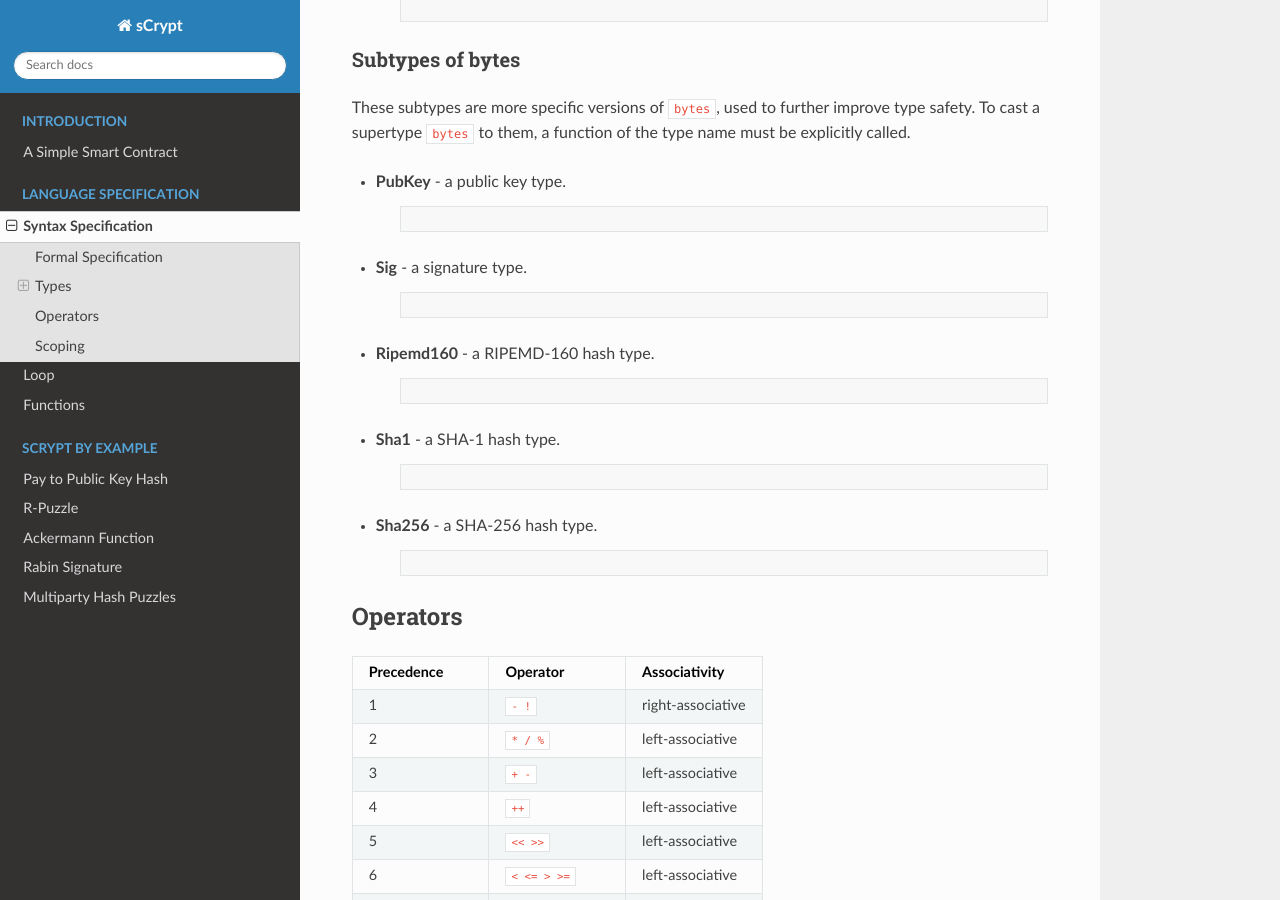
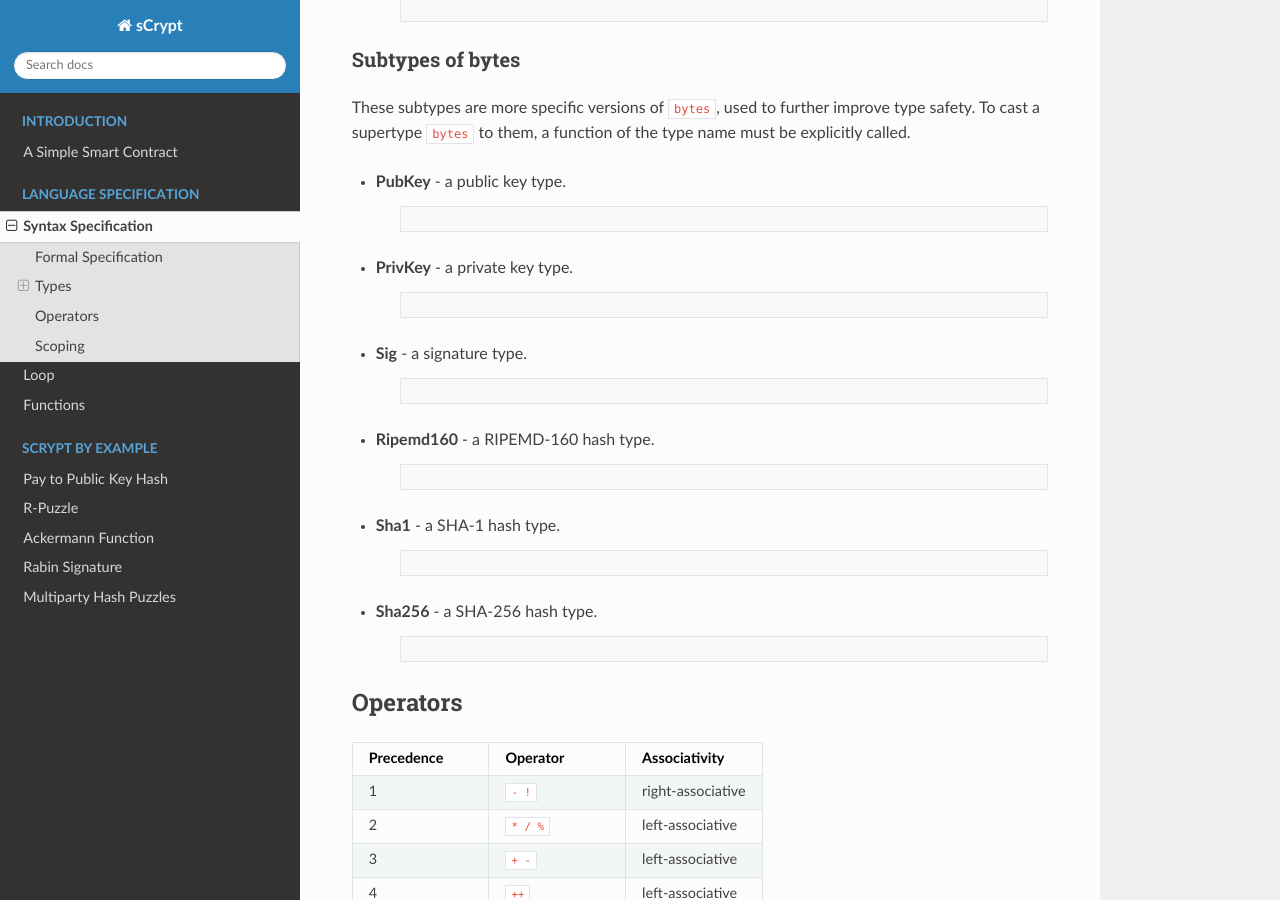
Before and after one commit to sCrypt-Inc/specification, a Sphinx documentation site: the page built from docs/syntax.rst, in a window 1280 px wide and 900 px high, scrolled down 1084 px. Built offline with Sphinx 7.4.7 and the Read the Docs theme 2.0.0, drawn with Linux system fonts in a browser that asks for light colours.

Commit message:
add PrivKey type

```diff
--- a/docs/syntax.rst
+++ b/docs/syntax.rst
@@ -64,6 +64,12 @@ To cast a supertype ``bytes`` to them, a function of the type name must be expli
 
         PubKey pubKey = PubKey(0x123456789abcdeffedcba987654321);
 
+* **PrivKey** - a private key type.
+
+    .. code-block:: solidity
+
+        PrivKey privKey = PrivKey(0x123456789abcdeffedcba987654321);
+
 * **Sig** - a signature type.
 
     .. code-block:: solidity
```
Also changed, not shown: other parts of docs/syntax.rst (+1 -1 lines).
